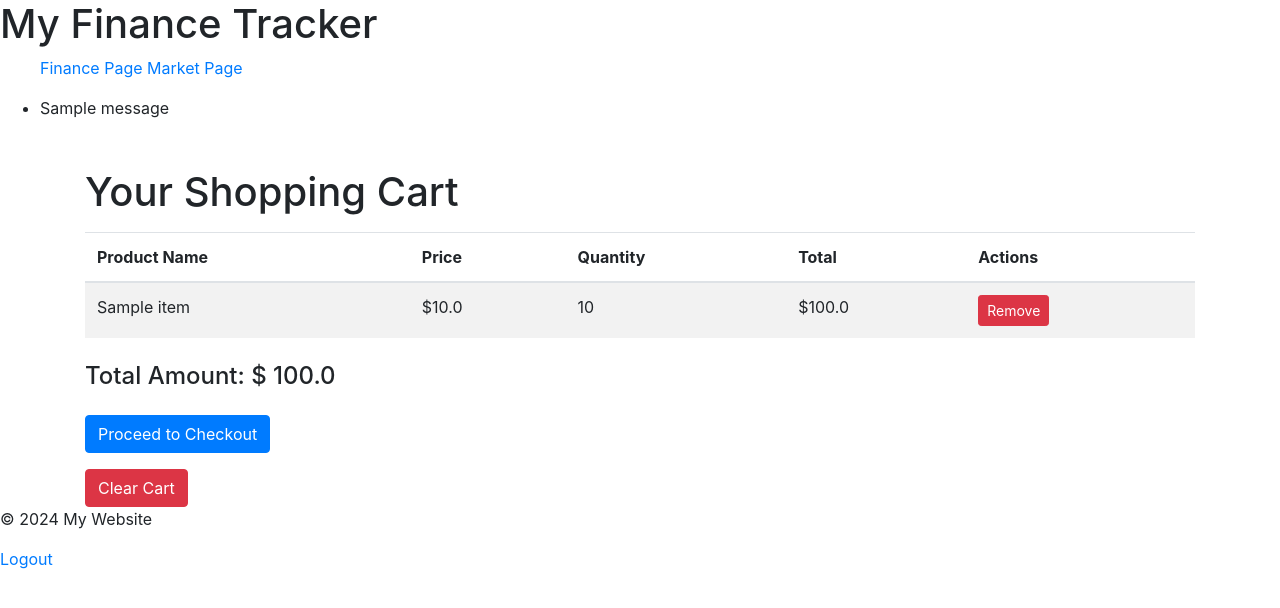
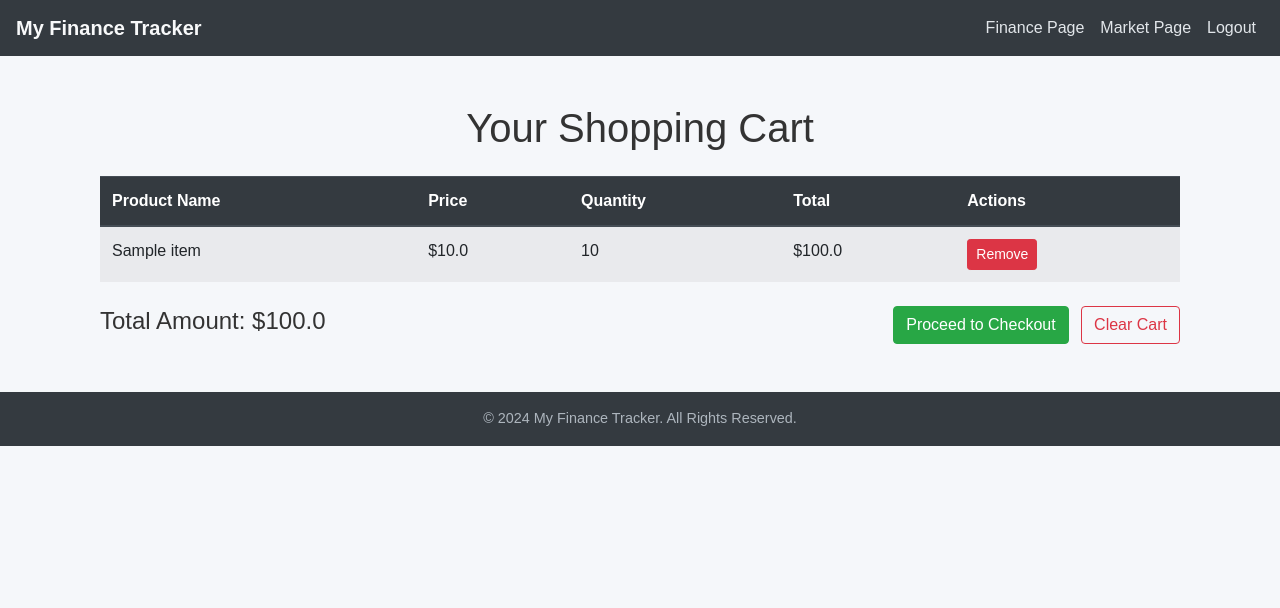
Before and after one commit to Sikirulahi1/Personal-Finance-Tracker-and-MarketPlace, a Flask app: page /marketplace/cart_items in a window 1280 px wide. Shown: the top 608 px of the page. Run offline with Flask 3, Linux system fonts and the light colour scheme; a user stored in the database is signed in; tables that the repository leaves empty hold one stand-in row (values such as "Sample post"); one stand-in notice (Sample message) is shown; some libraries are stand-ins or nearby versions.

Commit message:
Finished working on  product, buying and transanction history

```diff
--- a/financialtrackerapp/blueprints/finance/templates/finance/index.html
+++ b/financialtrackerapp/blueprints/finance/templates/finance/index.html
@@ -13,6 +13,6 @@
     <a href='{{ url_for('finance.withdraw')}}'>Withdraw</a>
     <a href='{{ url_for('finance.save_money')}}'>Save Money</a>
     <a href='{{ url_for('finance.withdraw_from_savings')}}'>Withdraw From Savings</a>
-
+    <a href='{{ url_for('finance.transaction_history')}}'>Transaction History</a>
     {% endif %}
 {% endblock %}
--- a/financialtrackerapp/blueprints/marketplace/routes.py
+++ b/financialtrackerapp/blueprints/marketplace/routes.py
@@ -1,8 +1,10 @@
-from flask import Blueprint, render_template, request, url_for, redirect
+from flask import Blueprint, render_template, request, url_for, redirect, flash
 from flask_login import login_required, current_user
 from financialtrackerapp.app import db
 from financialtrackerapp.blueprints.marketplace.models import Product
 from financialtrackerapp.blueprints.marketplace.models import CartItem
+from financialtrackerapp.blueprints.marketplace.models import TransactionItem
+from financialtrackerapp.blueprints.finance.models import Transaction
 
 marketplace = Blueprint('marketplace', __name__, template_folder = 'templates')
 
@@ -80,10 +82,72 @@
 
 @marketplace.route('/make_payment', methods=['POST'])
 def make_payment():
-    total_amount = request.form.get('total_amount')
-    if total_amount:
-        current_user.balance -= float(total_amount)
-        CartItem.query.filter_by(user_id=current_user.uid).delete()
+    try:
+        total_amount = request.form.get('total_amount')
 
-    db.session.commit()
-    return redirect(url_for('finance.index'))
+        total_amount = float(total_amount)
+        user_id = current_user.uid
+        cart_items = CartItem.query.filter_by(user_id=user_id).all()
+
+        if not cart_items:
+            flash('Your cart is empty.', 'warning')
+            return redirect(url_for('marketplace.cart_items'))
+
+        # Create a new transaction record with "Pending" status
+        transaction = Transaction(
+            user_id=user_id,
+            total_amount=total_amount,
+            transaction_type='Buying Items',
+            status='Pending'
+        )
+        db.session.add(transaction)
+        db.session.commit()
+
+        # Step 1: Check user balance
+        if current_user.balance < total_amount:
+            flash('Insufficient funds to complete the transaction.', 'danger')
+            transaction.status = 'Failed'
+            db.session.commit()
+            return redirect(url_for('marketplace.cart_items'))
+
+        # Step 2: Deduct balance from the user
+        current_user.balance -= total_amount
+
+        # Step 3: Process each item in the cart and deduct quantities
+        for item in cart_items:
+            product = Product.query.filter_by(id=item.product_id).first()
+            if product and product.items_left >= item.quantity:
+                transaction_item = TransactionItem(
+                    transaction_id=transaction.id,
+                    product_name=item.product_name,
+                    price=item.price,
+                    quantity=item.quantity,
+                    total_price=item.price * item.quantity
+                )
+                db.session.add(transaction_item)
+
+                product.items_left -= item.quantity
+            else:
+                flash(f"Not enough stock for {item.product_name}.", 'danger')
+                transaction.status = 'Failed'
+                db.session.commit()
+                db.session.rollback()
+                return redirect(url_for('marketplace.cart_items'))
+
+        # Step 4: Clear the cart and mark the transaction as completed
+        CartItem.query.filter_by(user_id=user_id).delete()
+        transaction.status = 'Completed'
+        db.session.commit()
+        flash('Transaction completed successfully!', 'success')
+        return redirect(url_for('finance.index'))
+
+    except Exception as e:
+        flash(f'An error occurred: {str(e)}', 'danger')
+        return redirect(url_for('marketplace.cart_items'))
+
+
+@marketplace.route('/transaction_history')
+@login_required
+def transaction_history():
+    transactions = Transaction.query.filter_by(user_id=current_user.uid).order_by(Transaction.date.desc()).all()
+    return render_template('marketplace/transaction_history.html', transactions=transactions)
--- a/financialtrackerapp/blueprints/marketplace/templates/marketplace/cart.html
+++ b/financialtrackerapp/blueprints/marketplace/templates/marketplace/cart.html
@@ -4,11 +4,11 @@
 
 {% block content %}
 <div class="container mt-5">
-    <h1>Your Shopping Cart</h1>
+    <h1 class="text-center mb-4">Your Shopping Cart</h1>
 
     {% if cart_items %}
-        <table class="table table-striped mt-3">
-            <thead>
+        <table class="table table-striped table-hover mt-3">
+            <thead class="thead-dark">
                 <tr>
                     <th>Product Name</th>
                     <th>Price</th>
@@ -26,7 +26,7 @@
                         <td>${{ (product.price * product.quantity) | round(2) }}</td>
                         <td>
                             <form action="{{ url_for('marketplace.delete_from_cart', product_id=product.product_id) }}" method="POST" style="display:inline;">
-                                <button type="submit" class="btn btn-danger btn-sm">Remove</button>
+                                <button type="submit" class="btn btn-sm btn-danger">Remove</button>
                             </form>
                         </td>
                     </tr>
@@ -34,19 +34,17 @@
             </tbody>
         </table>
 
-        <div class="mt-4">
-            <h4>
-                Total Amount: $
-                {{ total_amount }}
-            </h4>
+        <div class="d-flex justify-content-between align-items-center mt-4">
+            <h4>Total Amount: ${{ total_amount | round(2) }}</h4>
+            <div>
+                <a href="{{ url_for('marketplace.proceed_to_checkout') }}" class="btn btn-success mr-2">Proceed to Checkout</a>
+                <form action="{{ url_for('marketplace.clear_cart') }}" method="POST" style="display:inline;">
+                    <button type="submit" class="btn btn-outline-danger">Clear Cart</button>
+                </form>
+            </div>
         </div>
-
-        <a href="{{ url_for('marketplace.proceed_to_checkout') }}" class="btn btn-primary mt-3">Proceed to Checkout</a>
-        <form action='{{ url_for('marketplace.clear_cart') }}' method='POST'>
-            <input type='submit' class="btn btn-danger mt-3" value='Clear Cart'>
-        </form>
     {% else %}
-        <p>Your cart is empty. <a href="{{ url_for('marketplace.index') }}">Browse Products</a> to add items.</p>
+        <p class="text-center mt-5">Your cart is empty. <a href="{{ url_for('marketplace.index') }}">Browse Products</a> to add items.</p>
     {% endif %}
 </div>
 {% endblock %}
--- a/financialtrackerapp/templates/base.html
+++ b/financialtrackerapp/templates/base.html
@@ -4,29 +4,98 @@
     <meta charset="UTF-8">
     <meta name="viewport" content="width=device-width, initial-scale=1.0">
     <meta http-equiv="X-UA-Compatible" content="ie=edge">
-    <title>{% block title %} Default Page {% endblock %}</title>
+    <title>{% block title %}Default Page{% endblock %}</title>
     <link href="https://stackpath.bootstrapcdn.com/bootstrap/4.5.2/css/bootstrap.min.css" rel="stylesheet">
+    <style>
+        /* Custom Styles */
+        body {
+            font-family: 'Arial', sans-serif;
+            background-color: #f5f7fa;
+            color: #333;
+        }
 
+        .navbar {
+            background-color: #343a40; /* Dark gray */
+        }
+        .navbar-nav .nav-link {
+            color: #e2e6ea !important; /* Soft white */
+            transition: color 0.2s;
+        }
+        .navbar-nav .nav-item.active .nav-link {
+            color: #343a40 !important; /* Dark gray for active link */
+            background-color: #f8f9fa; /* Light gray background for active link */
+            border-radius: 5px;
+            font-weight: 500;
+        }
+        .navbar-brand {
+            font-weight: bold;
+            color: #f8f9fa !important; /* Slightly lighter gray */
+        }
+
+        /* Flash messages */
+        .flashes {
+            list-style-type: none;
+            padding: 0;
+            margin: 20px 0;
+        }
+        .flash {
+            padding: 12px;
+            margin: 8px 0;
+            border-radius: 6px;
+            box-shadow: 0px 2px 5px rgba(0, 0, 0, 0.1);
+            font-size: 0.95rem;
+        }
+        .flash.success {
+            background-color: #d1e7dd; /* Light green */
+            color: #0f5132; /* Dark green */
+        }
+        .flash.error {
+            background-color: #f8d7da; /* Light red */
+            color: #842029; /* Dark red */
+        }
+
+        /* Footer */
+        footer {
+            background-color: #343a40;
+            color: #adb5bd;
+        }
+        footer p {
+            margin: 0;
+            font-size: 0.9rem;
+        }
+    </style>
 </head>
 
 <body>
     <header>
-        {% block header %}
-        <h1> My Finance Tracker </h1>
-        <nav>
-            <ul>
-                <a href=" {{ url_for('finance.index') }}">Finance Page</a>
-                <a href=" {{ url_for('marketplace.index') }}">Market Page</a>
+        <nav class="navbar navbar-expand-lg">
+            <a class="navbar-brand" href="#">My Finance Tracker</a>
+            <button class="navbar-toggler" type="button" data-toggle="collapse" data-target="#navbarNav" aria-controls="navbarNav" aria-expanded="false" aria-label="Toggle navigation">
+                <span class="navbar-toggler-icon"></span>
+            </button>
+            <div class="collapse navbar-collapse" id="navbarNav">
+                <ul class="navbar-nav ml-auto">
+                    <li class="nav-item {% if request.endpoint == 'finance.index' %}active{% endif %}">
+                        <a class="nav-link" href="{{ url_for('finance.index') }}">Finance Page</a>
+                    </li>
+                    <li class="nav-item {% if request.endpoint == 'marketplace.index' %}active{% endif %}">
+                        <a class="nav-link" href="{{ url_for('marketplace.index') }}">Market Page</a>
+                    </li>
+                    <li class="nav-item">
+                        <a class="nav-link" href="{{ url_for('core.logout') }}">Logout</a>
+                    </li>
                 </ul>
+            </div>
         </nav>
-        {% endblock %}
     </header>
 
-    <main>
+    <main class="container my-5">
         {% with messages = get_flashed_messages(with_categories=True) %}
         {% if messages %}
             <ul class="flashes">
-        <li class="flash {{ messages[-1][0] }}">{{ messages[-1][1] }}</li>
+                {% for category, message in messages %}
+                    <li class="flash {{ category }}">{{ message }}</li>
+                {% endfor %}
             </ul>
         {% endif %}
         {% endwith %}
@@ -34,8 +103,17 @@
         {% block content %}{% endblock %}
     </main>
 
-    <footer>
-        <p>&copy; 2024 My Website</p>
-        <a href=" {{ url_for('core.logout') }}">Logout</a>
+    <footer class="text-center py-3 mt-auto">
+        <p>&copy; 2024 My Finance Tracker. All Rights Reserved.</p>
     </footer>
+
+    <script src="https://code.jquery.com/jquery-3.5.1.slim.min.js"></script>
+    <script src="https://cdn.jsdelivr.net/npm/bootstrap@4.5.2/dist/js/bootstrap.bundle.min.js"></script>
+    <script>
+        // Optional: Auto-hide flash messages after 3 seconds
+        setTimeout(function() {
+            $('.flashes').fadeOut('slow');
+        }, 3000);
+    </script>
+</body>
 </html>
```
Also changed, not shown: financialtrackerapp/blueprints/core/templates/core/login.html (+26 -16 lines), financialtrackerapp/blueprints/core/templates/core/signup.html (+34 -18 lines), financialtrackerapp/blueprints/finance/models.py (+12 -11 lines), financialtrackerapp/blueprints/finance/routes.py (+7 -0 lines), financialtrackerapp/blueprints/finance/templates/finance/transaction_history.html (added, +42 -0 lines), financialtrackerapp/blueprints/marketplace/models.py (+15 -8 lines), financialtrackerapp/blueprints/marketplace/templates/marketplace/index.html (+8 -2 lines), financialtrackerapp/blueprints/marketplace/templates/marketplace/transaction_history.html (added, +35 -0 lines), financialtrackerapp/migrations/versions/230c56ac6fb8_.py (added, +48 -0 lines), secret_key.py (+53 -68 lines). Lines whose indentation alone changed are shown as unchanged.
